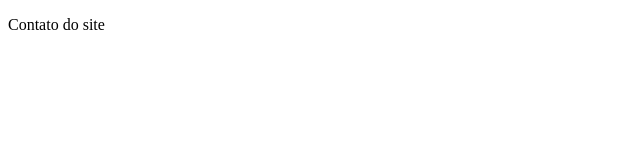
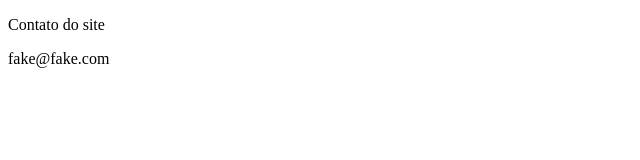
Before and after one commit to ARMDevBR/GitHubCourse, a plain HTML site: page contato.html in a window 1280 px wide. Shown: the whole page, without its empty margins (0-640 px from the left). Drawn offline with Linux system fonts and the light colour scheme.

Commit message:
Ajuste na página de contato #5

```diff
--- a/contato.html
+++ b/contato.html
@@ -8,5 +8,6 @@
 </head>
 <body>
     <p>Contato do site</p>
+    <p>fake@fake.com</p>
 </body>
 </html>
```
